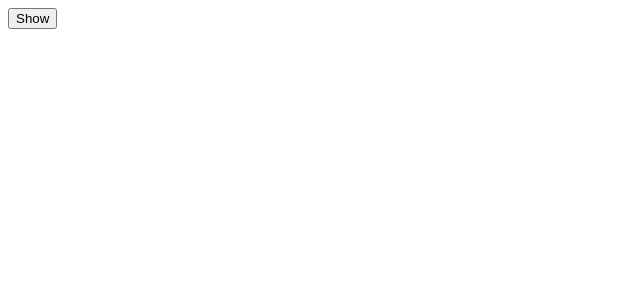
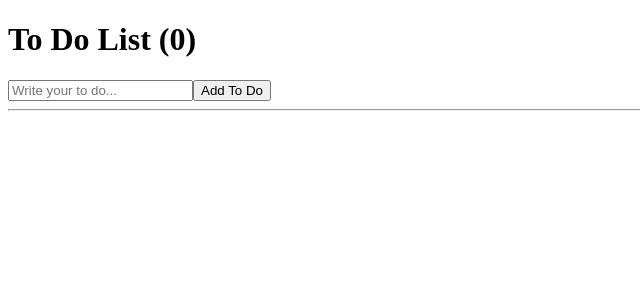
Before and after one commit to kamja44/studyReact, a React (Create React App) app in the folder react-for-biggener/: page / in a window 1280 px wide. Shown: the top 300 px of the page, without its empty margins (0-640 px from the left). Built offline with nearby package versions, Linux system fonts and the light colour scheme.

Commit message:
ToDoList
ToDoList wiht React.js

```diff
--- a/react-for-biggener/src/App.js
+++ b/react-for-biggener/src/App.js
@@ -1,25 +1,38 @@
 import Button from "./Button";
 import {useState, useEffect} from "react";
 
-function Hello(){
-
-  useEffect(()=>{
-    console.log("hi");
-    return () => console.log("bye"); // component가 제거될 때(삭제될 때) 실행되는 문장 <- cleanup function
-  }, [])
-  return (
-    <h1>Hi</h1>
-  );
-}
-
 function App() {
-  const [showing, setShowing] = useState(false);
-  const onClick = () => setShowing((current) => !current);
+  const [toDo, setToDo] = useState("");
+  const [toDos, setToDos] = useState([]);
+  const onChange = (event) => setToDo(event.target.value);
+  const onClick = (index) => {
+    setToDos(toDos.filter((item, toDoIndex) => index !== toDoIndex));
+  };
+  const onSubmit = (event) => {
+    event.preventDefault();
+    if(toDo === ""){
+      return;
+    }
+    setToDos((currentArray) => [toDo,...currentArray]); // ...currentArray <- currentArray 배열의 요소를 꺼낸다.
+    setToDo("");
+  };
   return (
     <div>
-      {/* JSX에서 JS 사용 시 중괄호 안에 JS사용 */}
-      {showing ? <Hello /> : null}
-      <button onClick={onClick} >{showing ? "Hide" : "Show"}</button>
+      <h1>To Do List ({toDos.length})</h1>
+      <form onSubmit={onSubmit}>
+        <input
+          onChange={onChange}
+          value={toDo}
+          type="text"
+          placeholder="Write your to do..."
+        />
+        <button>Add To Do</button>
+      </form>
+      <hr />
+      <ul>
+        {toDos.map((item, index) => <li key={index}>{item}  <button onClick={() => onClick(index)}>❌</button></li>)}
+      </ul>
+      {/* map() <- 하나의 array에 있는 item(요소)을 지정한 요소로 바꿔준 후 새로운 array로 반환한다. */}
     </div>
   );
 }
```
